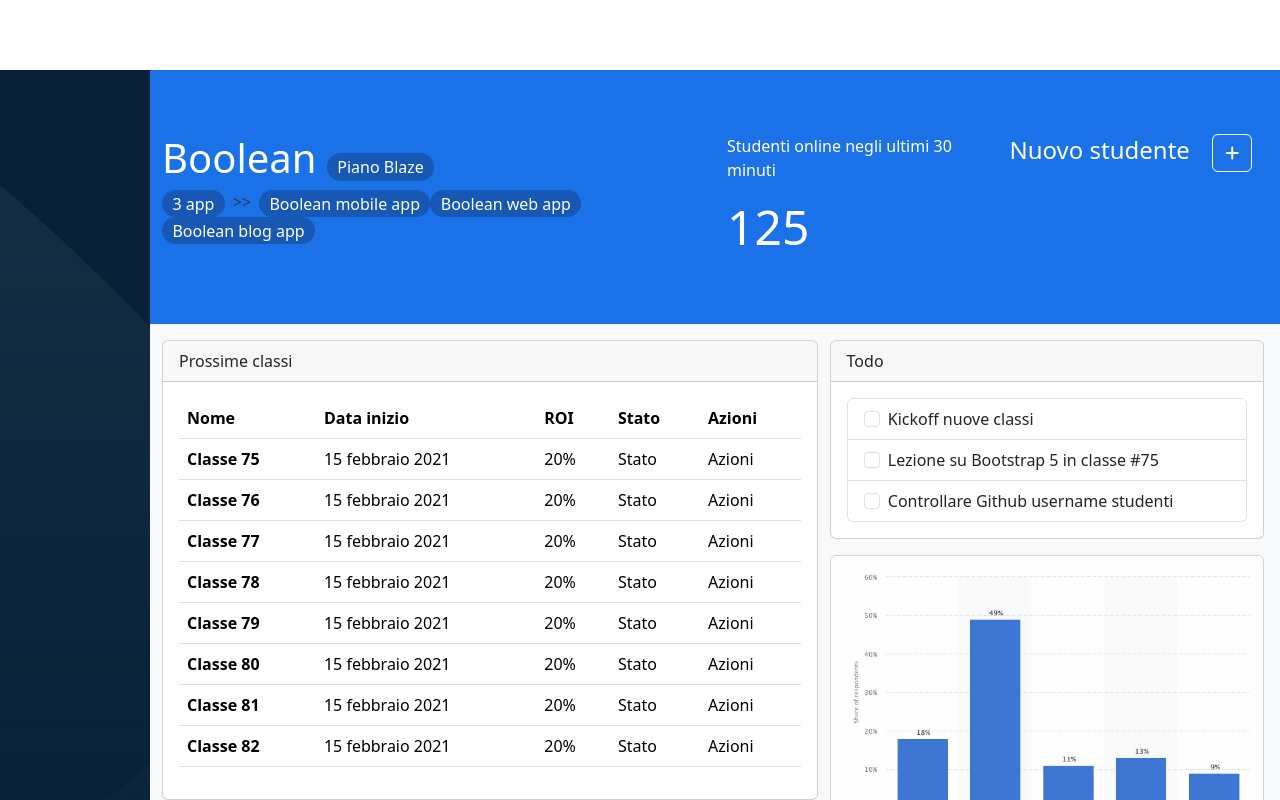
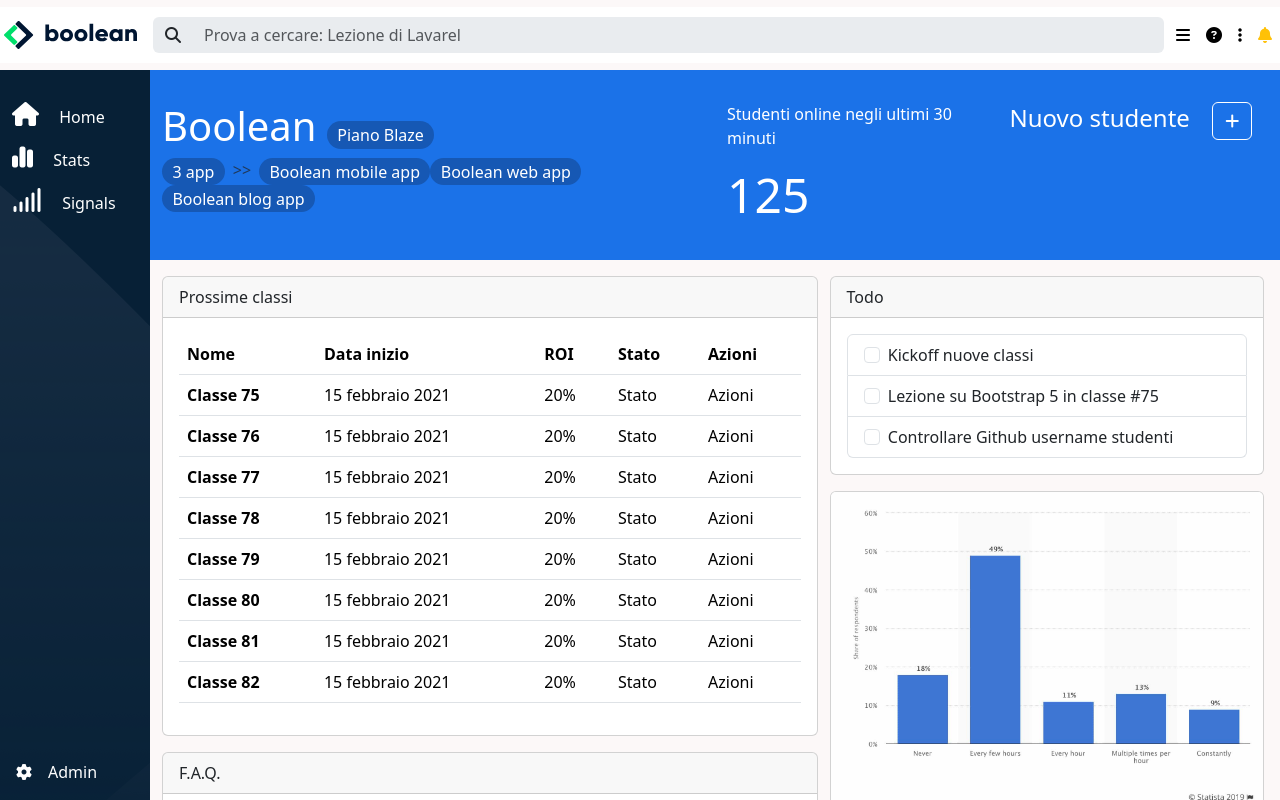
Before and after one commit to Carmine-Faella/html-css-bootstrap-dashboard, a plain HTML site: page index.html in a window 1280 px wide. Drawn offline with nearby package versions, Linux system fonts and the light colour scheme.

Commit message:
Fine implementazione navbar

```diff
--- a/css/style.css
+++ b/css/style.css
@@ -9,12 +9,13 @@
 :root{
     --bg-color-primary:rgb(27,114,232);
     --bg-color-secondary:rgb(22,88,180);
-    --bg-color-cnt:rgb(248,249,250);
+    --bg-color-cnt:rgb(252, 248, 248);
     --bg-color-aside:rgb(7,32,54);
 }
 
 header{
     height: 70px;
+    background-color: var(--bg-color-cnt);
 }
 
 aside{
@@ -38,6 +39,13 @@ aside{
     background-color: var(--bg-color-secondary);
 }
 
+aside nav li:hover{
+    background-color: grey;
+}
+
+#img-logo-small{
+    width: 70px;
+}
 
 
 
--- a/index.html
+++ b/index.html
@@ -11,7 +11,50 @@
     </head>
     <body class="debug">
 
-        <header>
+        <header class="d-flex align-items-center">
+
+            <div class="d-flex align-items-center w-100 bg-white">
+
+                <img src="img/mobile-logo.png" alt="mobile-logo" class="p-1 d-lg-none" id="img-logo-small">
+                <img src="img/logo.svg" alt="logo" class="h-50 p-1 d-none d-lg-flex">
+
+                <nav class="navbar flex-grow-1">
+                    <form class="container-fluid">
+                    <div class="input-group">
+                        <span class="input-group-text border-0 bg-body-secondary" id="basic-addon1"><i class="fa-solid fa-magnifying-glass"></i></span>
+                        <input type="text" class="form-control border-0 bg-body-secondary" placeholder="Prova a cercare: Lezione di Lavarel" aria-label="Username" aria-describedby="basic-addon1">
+                    </div>
+                    </form>
+                </nav>
+
+                <div class="d-flex pt-lg-3">
+
+                <ul class="d-flex list-unstyled d-none d-lg-flex">
+                    <li class="pe-3">
+                      <a href="#" class="text-decoration-none text-black"><i class="fa-solid fa-bars"></i></a>
+                    </li>
+                    <li class="pe-3">
+                      <a href="#" class="text-decoration-none text-black"><i class="fa-solid fa-circle-question"></i></a>
+                    </li>
+                    <li class="pe-3">
+                      <a href="#" class="text-decoration-none text-black"><i class="fa-solid fa-ellipsis-vertical"></i></a>
+                    </li>
+                </ul>
+
+                <div class="dropdown">
+                    <button class="border-0 bg-transparent pe-2" type="button" data-bs-toggle="dropdown" aria-expanded="false">
+                        <i class="fa-solid fa-bell text-warning"></i>
+                    </button>
+                    <ul class="dropdown-menu">
+                      <li><a class="dropdown-item" href="#">Profilo</a></li>
+                      <li><a class="dropdown-item" href="#">Fatturazione</a></li>
+                      <li><a class="dropdown-item" href="#">Logout</a></li>
+                    </ul>
+                  </div>
+
+            </div>
+
+            </div>
 
 
 
@@ -19,7 +62,23 @@
 
         <main class="d-flex">
 
-            <aside>
+            <aside class="d-flex flex-column justify-content-between">
+
+                <nav class="pt-4 p-1">
+
+                    <ul class="p-0 list-unstyled">
+                        <li class="p-2"><a href="#" class="text-white text-decoration-none"><i class="fa-sharp fa-solid fa-house fs-4"></i> <span class="ps-3 d-none d-none d-lg-inline">Home</span></a></li>
+                        <li class="p-2"><a href="#" class="text-white text-decoration-none"><i class="fa-solid fa-chart-simple fs-4"></i> <span class="ps-3 d-none d-none d-lg-inline">Stats</span></a></li>
+                        <li class="p-2"><a href="#" class="text-white text-decoration-none"><i class="fa-solid fa-signal fs-4"></i> <span class="ps-3 d-none d-none d-lg-inline">Signals</span></a></li>
+                    </ul>
+
+                </nav>
+
+                <div class="pb-3 ps-3">
+
+                    <a href="#" class="text-white text-decoration-none"><i class="fa-solid fa-gear"></i><span class="ps-3 d-none d-none d-lg-inline">Admin</span></a>
+
+                </div>
 
             </aside>
 
@@ -28,7 +87,7 @@
                 <section id="top-bar" class="text-white">
 
                     <div class="container-fluid">
-                        <div class="row py-5">
+                        <div class="row py-3">
                           <div class="col-12 col-sm-3 order-sm-3 py-3">
                             <h4>Nuovo studente <button class="btn border border-white ms-3" type="button" data-bs-toggle="offcanvas" data-bs-target="#offcanvasRight" aria-controls="offcanvasRight"><i class="fa-solid fa-plus text-white"></i></button>
 
```
